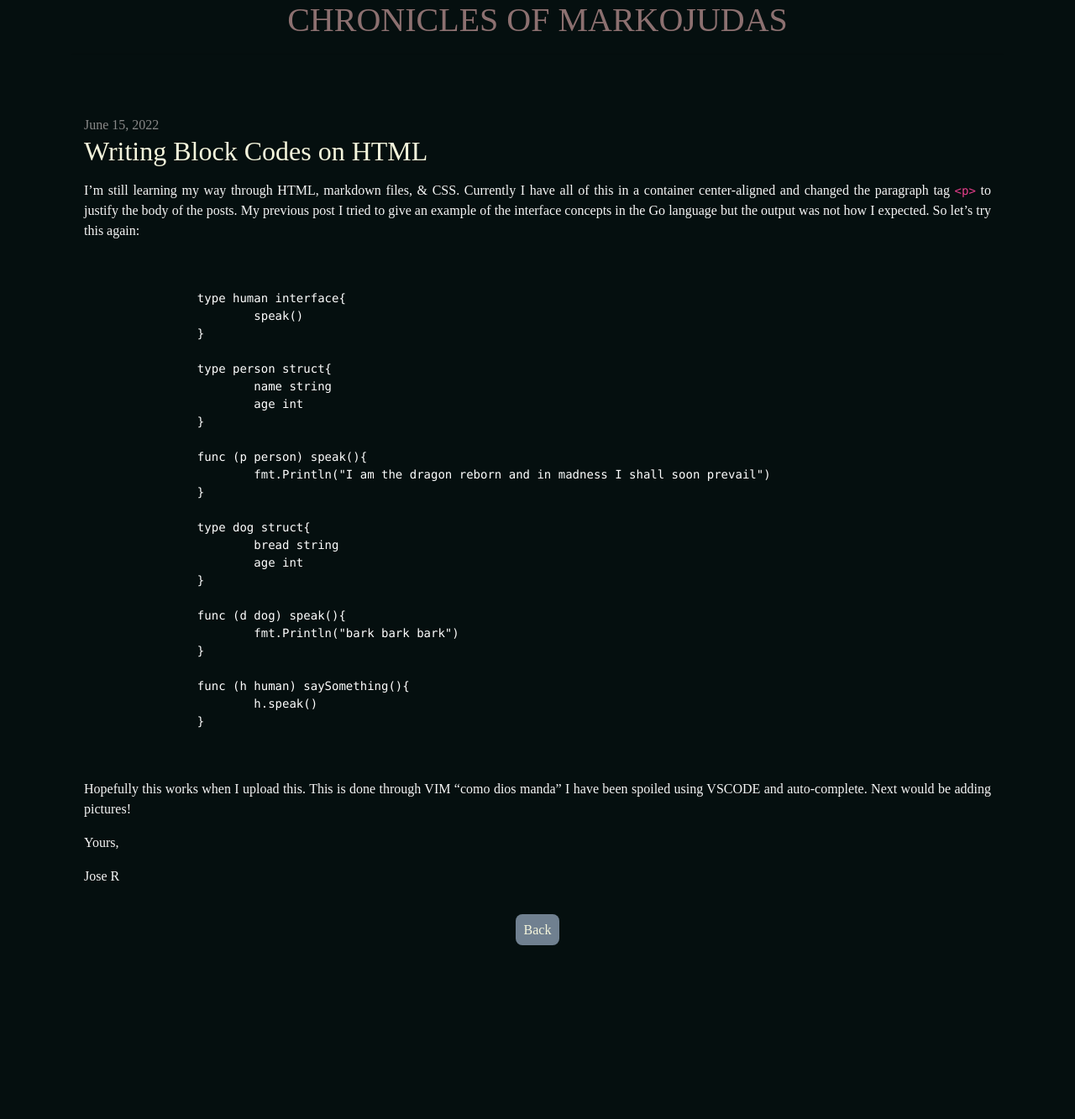
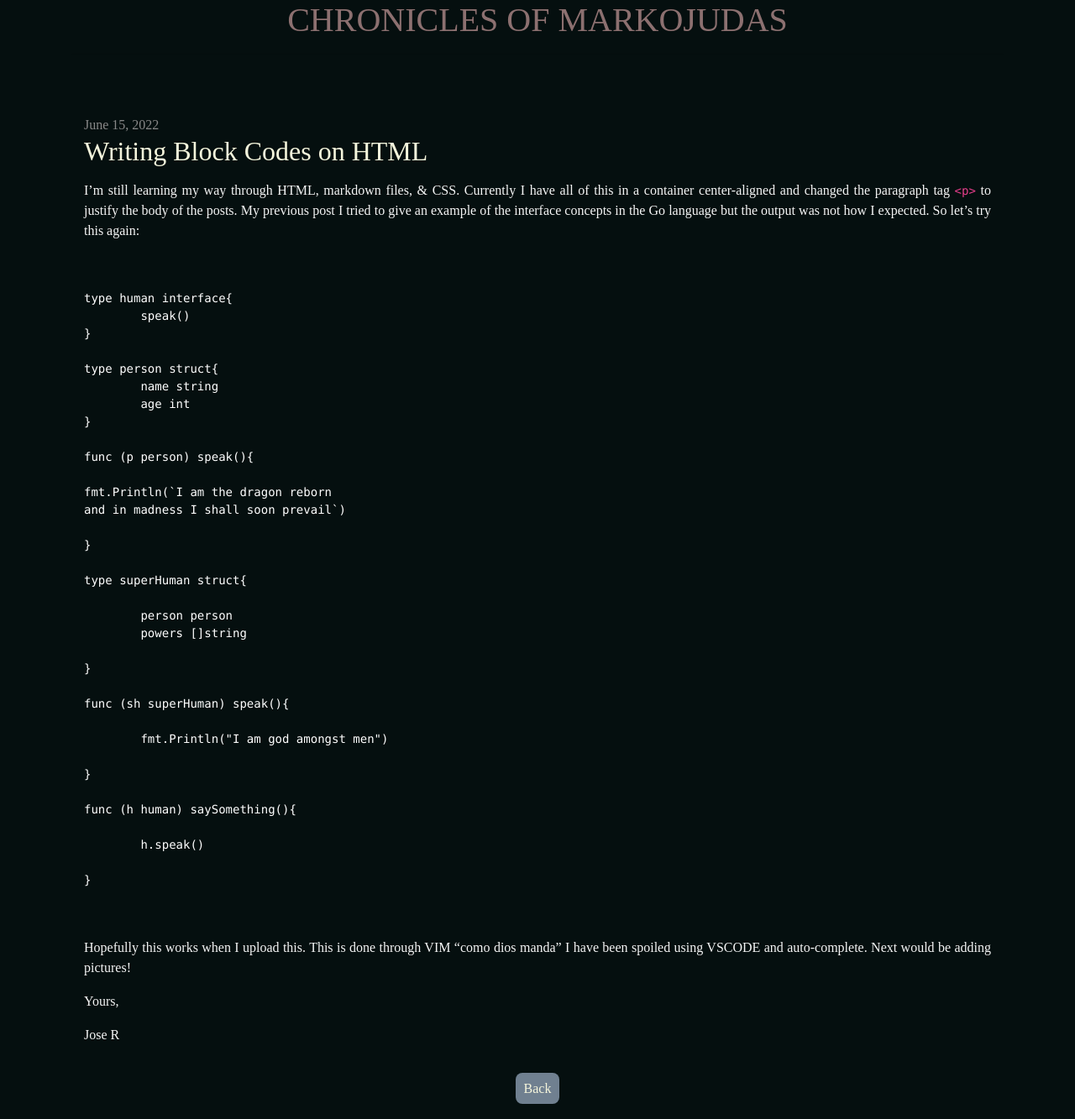
Before and after one commit to Markojudas/chronicles, a Jekyll site: the page built from _posts/2022-06-15-Code-and-HTML.md, in a window 1280 px wide. Shown: the whole page at 84% size. Built offline with Jekyll 4.4.1, drawn with Linux system fonts in a browser that asks for light colours; nearby versions of some CDN libraries; some web fonts are replaced; before the commit the page ends 1144 px from its top, so only the background shows below that.

Commit message:
formatted the post from 6-15-2022

```diff
--- a/_posts/2022-06-15-Code-and-HTML.md
+++ b/_posts/2022-06-15-Code-and-HTML.md
@@ -8,35 +8,44 @@ I'm still learning my way through HTML, markdown files, & CSS. Currently I have
 My previous post I tried to give an example of the interface concepts in the Go language but the output was not how I expected. So let's try this again:
 
 <pre>
-	<code>
+<code>
 
-		type human interface{
-			speak()
-		}
+type human interface{
+	speak()
+}
 
-		type person struct{
-			name string
-			age int
-		}
+type person struct{
+	name string
+	age int
+}
 
-		func (p person) speak(){
-			fmt.Println("I am the dragon reborn and in madness I shall soon prevail")
-		}
+func (p person) speak(){
 
-		type dog struct{
-			bread string
-			age int
-		}
+fmt.Println(`I am the dragon reborn
+and in madness I shall soon prevail`)
 
-		func (d dog) speak(){
-			fmt.Println("bark bark bark")
-		}
+}
 
-		func (h human) saySomething(){
-			h.speak()
-		}
+type superHuman struct{
 
-	</code>
+	person person
+	powers []string
+
+}
+
+func (sh superHuman) speak(){
+
+	fmt.Println("I am god amongst men")
+
+}
+
+func (h human) saySomething(){
+
+	h.speak()
+
+}
+
+</code>
 </pre>
 
 Hopefully this works when I upload this. This is done through VIM "como dios manda" I have been spoiled using VSCODE and auto-complete. Next would be adding pictures!
```
